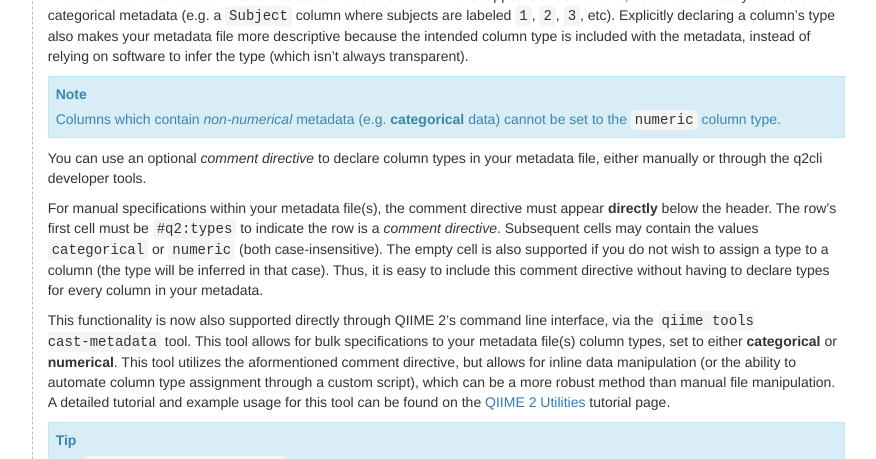
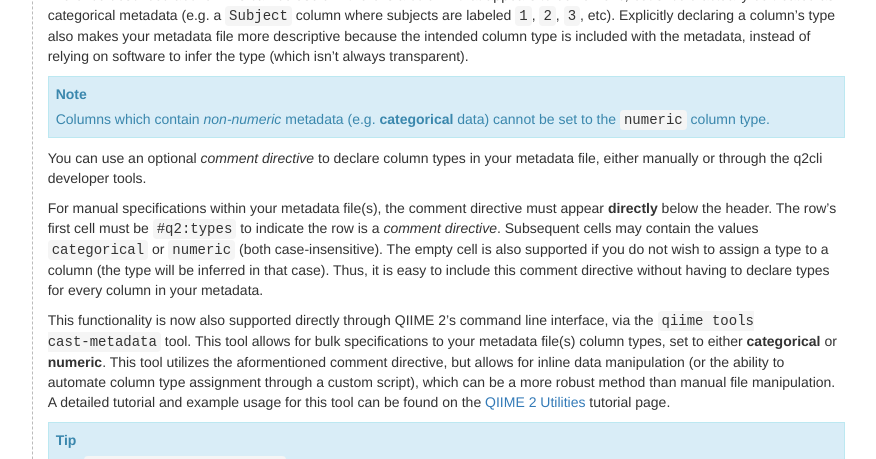
Before and after one commit to qiime2/docs, a Sphinx documentation site: the page built from source/tutorials/metadata.rst, in a window 1280 px wide and 900 px high, scrolled down 3651 px. Shown: the part 149-608 px from the top of the window, without its empty margins (277-1153 px from the left). Built offline with Sphinx 7.4.7, drawn with Linux system fonts in a browser that asks for light colours; pages that are not in the unit, such as notebooks, are missing from menus; the version number could not be read and is left out.

Commit message:
SQUASH: s/numerical/numeric/g

```diff
--- a/source/tutorials/metadata.rst
+++ b/source/tutorials/metadata.rst
@@ -124,13 +124,13 @@ QIIME 2 currently supports *categorical* and *numeric* metadata columns. By defa
 
 QIIME 2 supports an **optional** *comment directive* to allow users to explicitly state a column's type, avoiding the column type inference described above. This can be useful if there is a column that appears to be numeric, but should actually be treated as categorical metadata (e.g. a ``Subject`` column where subjects are labeled ``1``, ``2``, ``3``, etc). Explicitly declaring a column's type also makes your metadata file more descriptive because the intended column type is included with the metadata, instead of relying on software to infer the type (which isn't always transparent).
 
-.. note:: Columns which contain *non-numerical* metadata (e.g. **categorical** data) cannot be set to the ``numeric`` column type.
+.. note:: Columns which contain *non-numeric* metadata (e.g. **categorical** data) cannot be set to the ``numeric`` column type.
 
 You can use an optional *comment directive* to declare column types in your metadata file, either manually or through the q2cli developer tools.
 
 For manual specifications within your metadata file(s), the comment directive must appear **directly** below the header. The row's first cell must be ``#q2:types`` to indicate the row is a *comment directive*. Subsequent cells may contain the values ``categorical`` or ``numeric`` (both case-insensitive). The empty cell is also supported if you do not wish to assign a type to a column (the type will be inferred in that case). Thus, it is easy to include this comment directive without having to declare types for every column in your metadata.
 
-This functionality is now also supported directly through QIIME 2's command line interface, via the ``qiime tools cast-metadata`` tool. This tool allows for bulk specifications to your metadata file(s) column types, set to either **categorical** or **numerical**. This tool utilizes the aformentioned comment directive, but allows for inline data manipulation (or the ability to automate column type assignment through a custom script), which can be a more robust method than manual file manipulation. A detailed tutorial and example usage for this tool can be found on the `QIIME 2 Utilities`_ tutorial page.
+This functionality is now also supported directly through QIIME 2's command line interface, via the ``qiime tools cast-metadata`` tool. This tool allows for bulk specifications to your metadata file(s) column types, set to either **categorical** or **numeric**. This tool utilizes the aformentioned comment directive, but allows for inline data manipulation (or the ability to automate column type assignment through a custom script), which can be a more robust method than manual file manipulation. A detailed tutorial and example usage for this tool can be found on the `QIIME 2 Utilities`_ tutorial page.
 
 .. tip:: Use ``qiime metadata tabulate`` to see the column types of your QIIME 2 Metadata. This works whether you're using the comment directive, type inference, or a combination of the two approaches.
 
--- a/source/tutorials/utilities.rst
+++ b/source/tutorials/utilities.rst
@@ -153,7 +153,7 @@ Then, we can run the ``qiime tools inspect-metadata`` command:
 .. question::
 
    How many metadata columns are there in ``sample-metadata.tsv``? How many IDs?
-   Identify how many categorical columns are present. Now do the same for numerical
+   Identify how many categorical columns are present. Now do the same for numeric
    columns.
 
 This tool can be very helpful for learning about Metadata column names for
```
